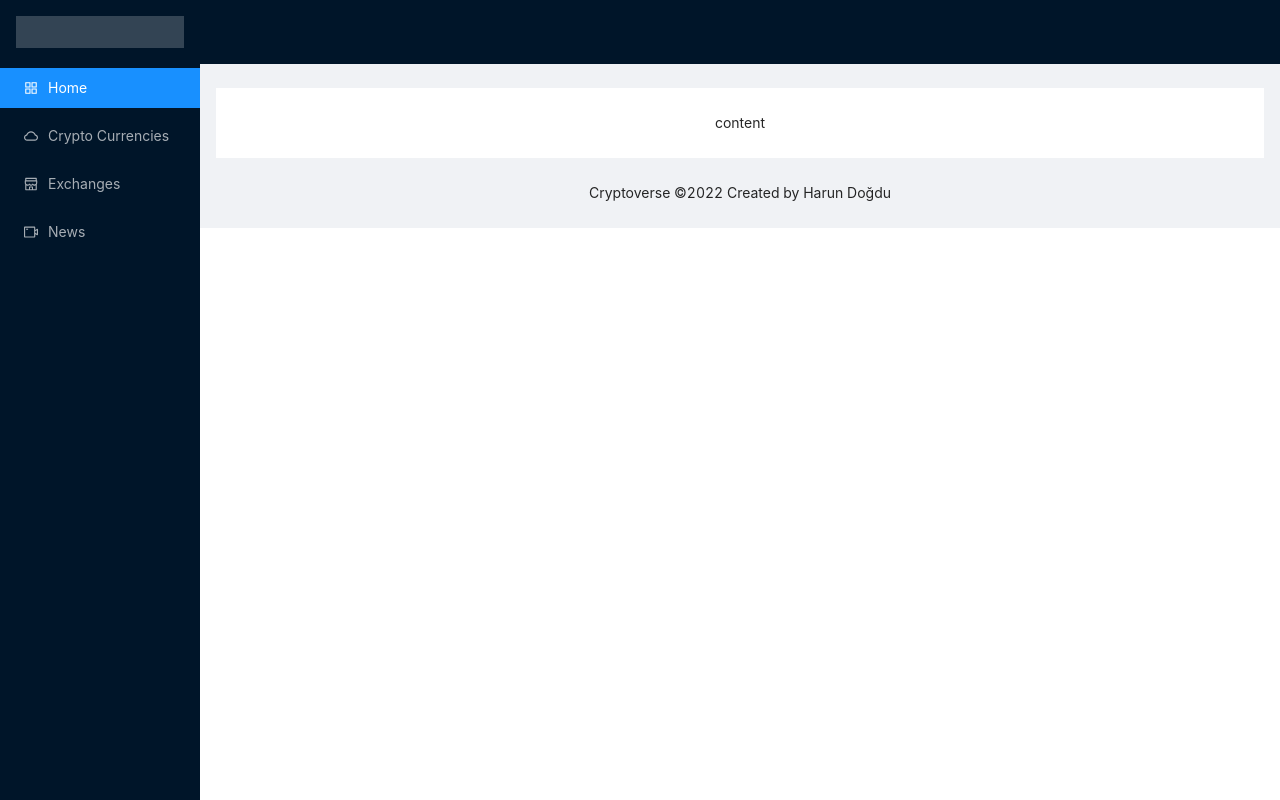
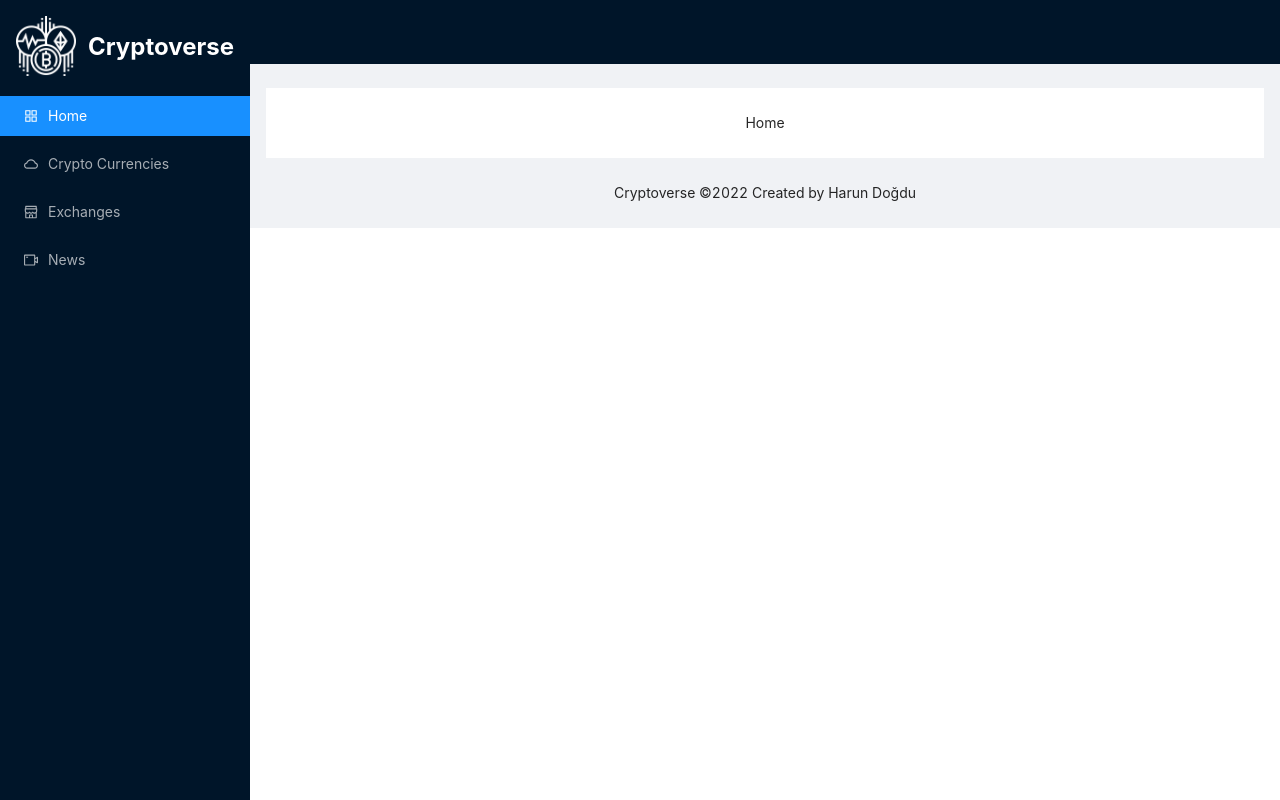
Before and after one commit to harundogdu/cryptoverse, a React (Create React App) app: page / in a window 1280 px wide. Built offline with nearby package versions, Linux system fonts and the light colour scheme.

Commit message:
some issue fix on ui

```diff
--- a/src/App.css
+++ b/src/App.css
@@ -1,16 +1,20 @@
-.navbar {
-  overflow: "auto" !important;
-  height: "100vh" !important;
-  position: "fixed" !important;
-  left: 0 !important;
-  top: 0 !important;
-  bottom: 0 !important;
+.logo {
+  height: 60px;
+  margin: 16px;
+  display: flex !important;
+  justify-content: space-between !important;
+  align-items: flex-end !important;
 }
-
-.logo {
-  height: 32px;
-  margin: 16px;
-  background: rgba(255, 255, 255, 0.2);
+.logo .logo-title{
+  font-size: 24px;
+  font-weight: bold;
+  color: #fff;
+  margin-left: 10px;
+}
+.logo img{
+  height: 60px;
+  object-fit: contain;
+  display: block;
 }
 
 .site-layout-background {
--- a/src/App.js
+++ b/src/App.js
@@ -1,18 +1,18 @@
 import "./App.css";
 import { BrowserRouter, Routes, Route } from "react-router-dom";
 import { Layout } from "antd";
-import { FooterArea, Sidebar, Main } from "components";
+import { FooterArea, Sidebar } from "components";
 // pages
-import {CryptoCurrencies , News ,Exchanges} from "pages";
+import { Home, CryptoCurrencies, News, Exchanges } from "pages";
 /* function */
 function App() {
   return (
     <BrowserRouter>
       <Layout hasSider>
         <Sidebar />
-        <Layout className="site-layout" style={{ marginLeft: 200 }}>
+        <Layout className="site-layout" style={{ marginLeft: 250 }}>
           <Routes>
-            <Route path="/" element={<Main />} />
+            <Route path="/" element={<Home />} />
             <Route path="/currencies" element={<CryptoCurrencies />} />
             <Route path="/exchanges" element={<Exchanges />} />
             <Route path="/news" element={<News />} />
--- a/src/components/Main.jsx
+++ b/src/components/Main.jsx
@@ -1,7 +1,7 @@
 import { Content, Header } from "antd/lib/layout/layout";
 import React from "react";
 
-const Main = () => {
+const Main = ({ children }) => {
   return (
     <>
       <Header className="site-layout-background" style={{ padding: 0 }} />
@@ -10,7 +10,7 @@ const Main = () => {
           className="site-layout-background"
           style={{ padding: 24, textAlign: "center" }}
         >
-          content
+          {children}
         </div>
       </Content>
     </>
--- a/src/components/Sidebar.jsx
+++ b/src/components/Sidebar.jsx
@@ -8,6 +8,8 @@ import {
   VideoCameraOutlined,
 } from "@ant-design/icons";
 import { Link } from "react-router-dom";
+import Logo from "assets/images/logo.png";
+import Title from "antd/lib/typography/Title";
 /* function */
 const Sidebar = () => {
   const menuItems = [
@@ -46,8 +48,14 @@ const Sidebar = () => {
         top: 0,
         bottom: 0,
       }}
+      width={250}
     >
-      <div className="logo" />
+      <div className="logo">
+        <img src={Logo} alt="Logo" />
+        <Title level={4} className="logo-title">
+          Cryptoverse
+        </Title>
+      </div>
       <Menu theme="dark" mode="inline" defaultSelectedKeys={["1"]}>
         {menuItems.map((item) => (
           <Menu.Item key={item.id} icon={item.icon}>
--- a/src/pages/CryptoCurrencies.jsx
+++ b/src/pages/CryptoCurrencies.jsx
@@ -1,11 +1,9 @@
+import { Main } from 'components';
 import React from 'react';
 
 const CryptoCurrencies = () => {
-    return (
-        <div>
-            CryptoCurrencies
-        </div>
-    );
+    return <Main>CryptoCurrencies</Main>;
+
 };
 
 export default CryptoCurrencies;
--- a/src/pages/Exchanges.jsx
+++ b/src/pages/Exchanges.jsx
@@ -1,7 +1,8 @@
-import React from 'react';
+import { Main } from "components";
+import React from "react";
 
 const Exchanges = () => {
-  return <div>Exchanges</div>;
+  return <Main>Exchanges</Main>;
 };
 
 export default Exchanges;
--- /dev/null
+++ b/src/pages/Home.jsx
@@ -0,0 +1,12 @@
+import { Main } from 'components';
+import React from 'react';
+
+const Home = () => {
+  return (
+    <Main>
+      Home
+    </Main>
+  );
+};
+
+export default Home;
--- a/src/pages/News.jsx
+++ b/src/pages/News.jsx
@@ -1,7 +1,8 @@
-import React from 'react';
+import { Main } from "components";
+import React from "react";
 
 const News = () => {
-  return <div>News</div>;
+  return <Main>News</Main>;
 };
 
 export default News;
--- a/src/pages/index.js
+++ b/src/pages/index.js
@@ -1,3 +1,4 @@
 export { default as News } from "./News";
 export { default as CryptoCurrencies } from "./CryptoCurrencies";
 export { default as Exchanges } from "./Exchanges";
+export { default as Home } from "./Home";
```
Also changed, not shown: src/assets/images/logo.png (added).
